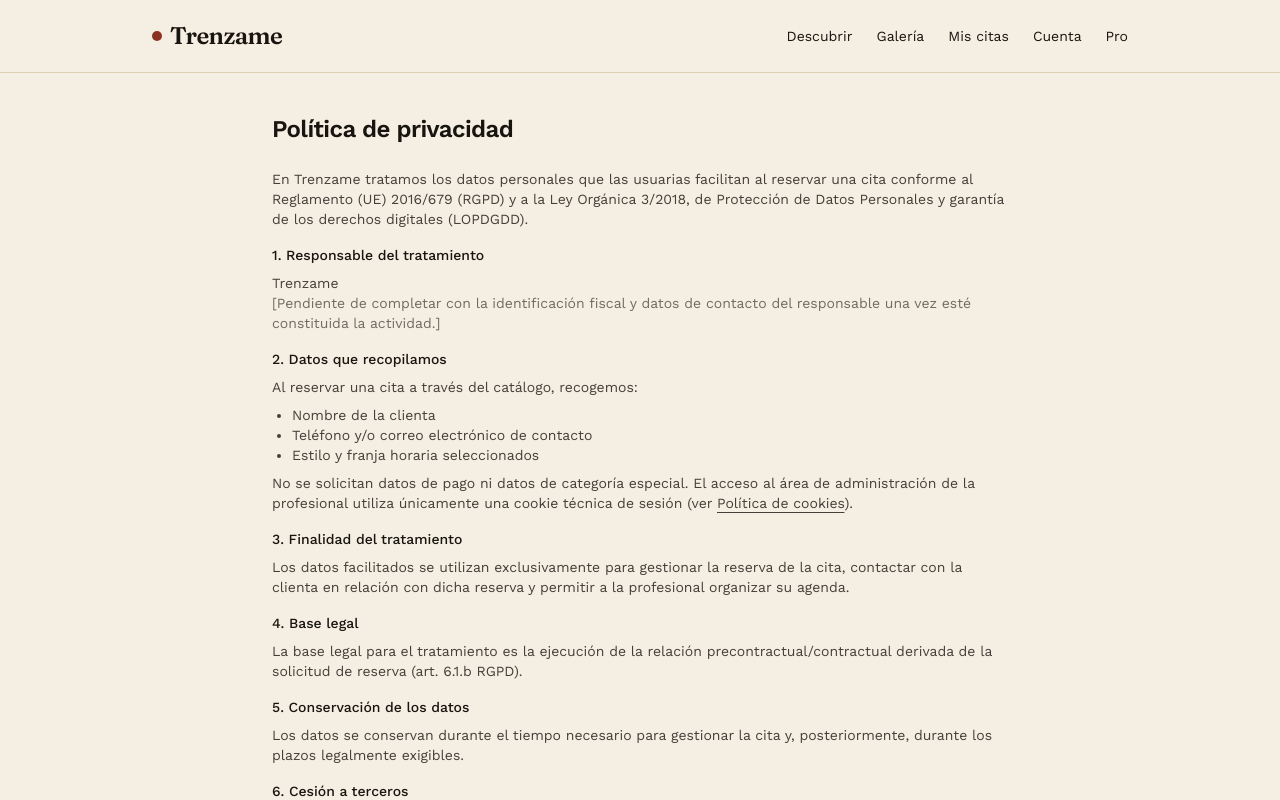
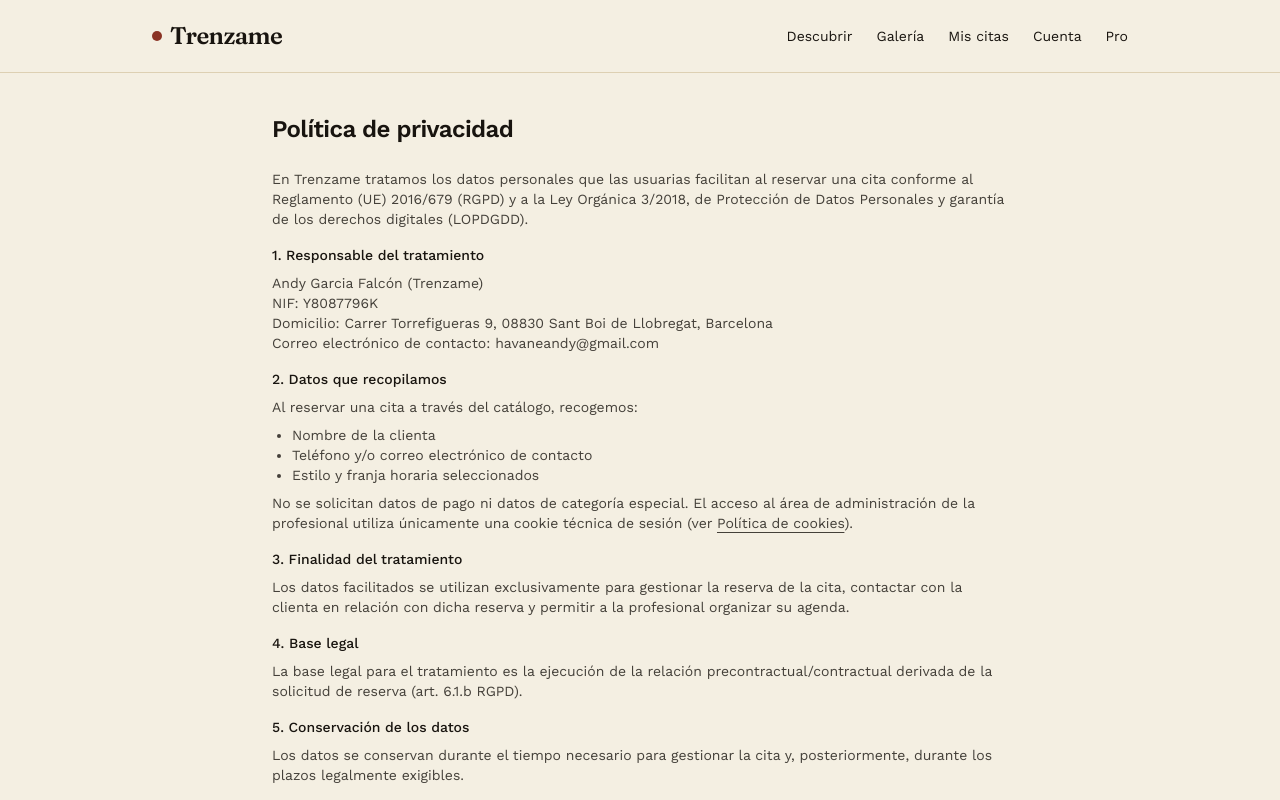
Before and after one commit to Magni-7/App-ENFOK, a Next.js app: page /privacidad in a window 1280 px wide. Shown: the top 800 px of the page. Built offline with nearby package versions, Linux system fonts and the light colour scheme.

Commit message:
Complète l'Aviso Legal et la Política de Privacidad avec les vraies infos du titulaire
Co-Authored-By: Claude Sonnet 5 <noreply@anthropic.com>
Claude-Session: https://claude.ai/code/session_01Qe5yyVF8JRsRTuxQSxaPpy

```diff
--- a/app/aviso-legal/page.tsx
+++ b/app/aviso-legal/page.tsx
@@ -20,14 +20,10 @@ export default function AvisoLegalPage() {
         <section className="flex flex-col gap-2">
           <h2 className="font-medium text-ink">1. Datos identificativos</h2>
           <p>
-            Titular: Trenzame <br />
-            Contacto: a través del botón de WhatsApp / Instagram disponible en la
-            plataforma. <br />
-            <span className="text-ink/60">
-              [Pendiente de completar con la denominación social o nombre y apellidos,
-              NIF/CIF, domicilio y correo electrónico de contacto una vez esté
-              constituida la actividad.]
-            </span>
+            Titular: Andy Garcia Falcón (Trenzame) <br />
+            NIF: Y8087796K <br />
+            Domicilio: Carrer Torrefigueras 9, 08830 Sant Boi de Llobregat, Barcelona <br />
+            Correo electrónico de contacto: havaneandy@gmail.com
           </p>
         </section>
 
--- a/app/privacidad/page.tsx
+++ b/app/privacidad/page.tsx
@@ -20,11 +20,10 @@ export default function PrivacidadPage() {
         <section className="flex flex-col gap-2">
           <h2 className="font-medium text-ink">1. Responsable del tratamiento</h2>
           <p>
-            Trenzame <br />
-            <span className="text-ink/60">
-              [Pendiente de completar con la identificación fiscal y datos de
-              contacto del responsable una vez esté constituida la actividad.]
-            </span>
+            Andy Garcia Falcón (Trenzame) <br />
+            NIF: Y8087796K <br />
+            Domicilio: Carrer Torrefigueras 9, 08830 Sant Boi de Llobregat, Barcelona <br />
+            Correo electrónico de contacto: havaneandy@gmail.com
           </p>
         </section>
 
```
